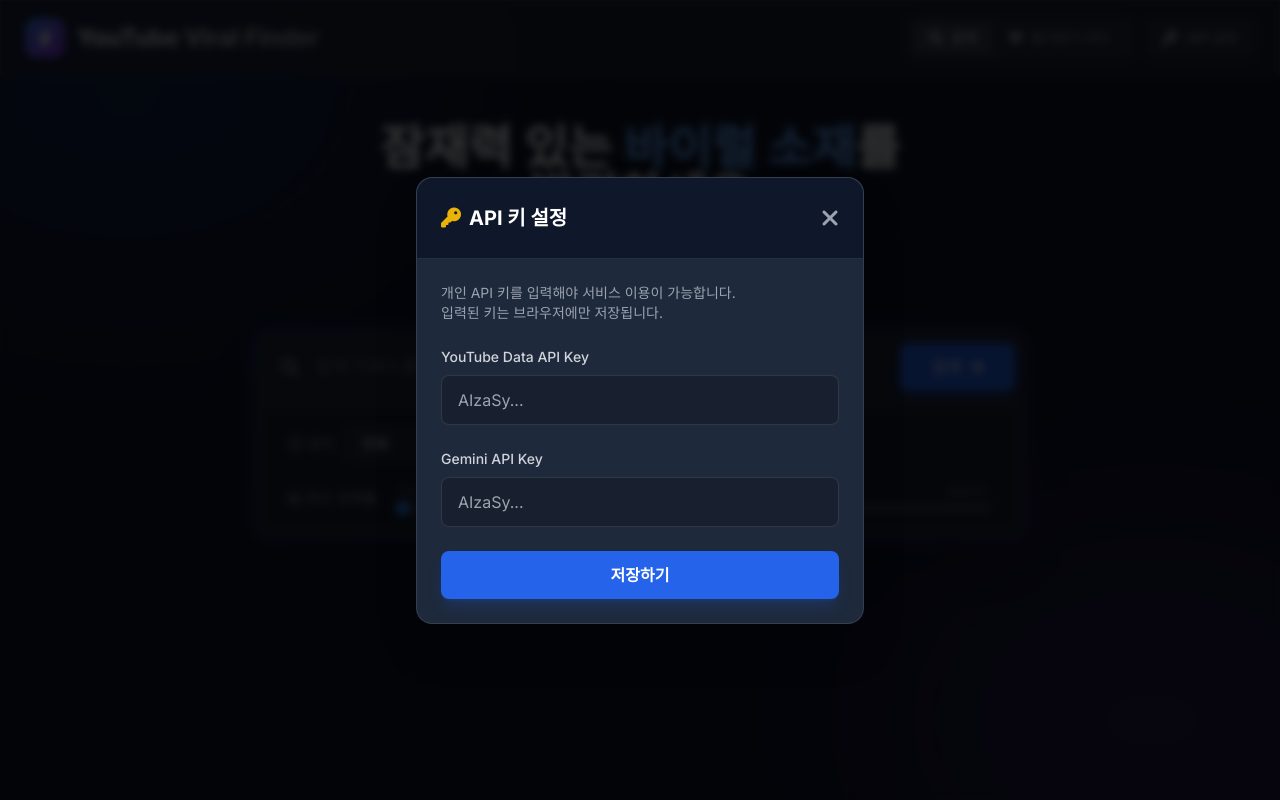
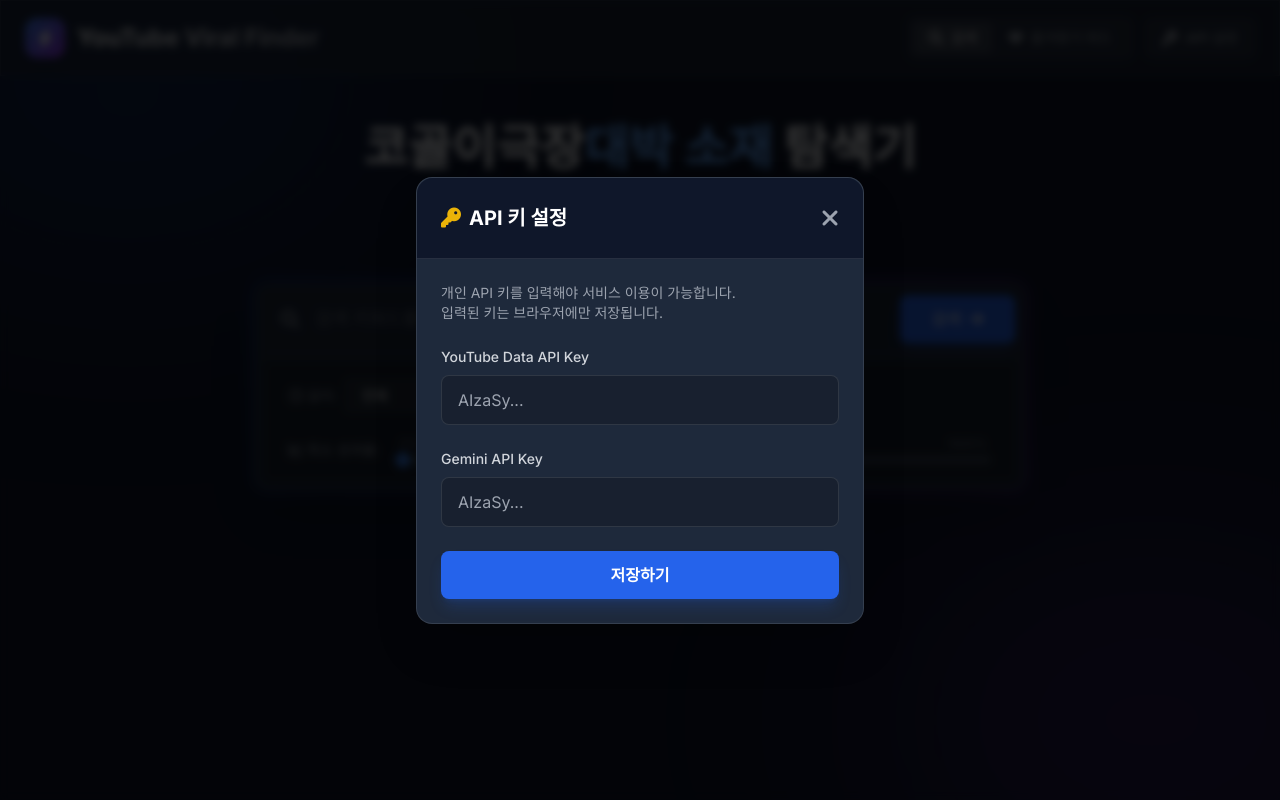
Before and after one commit to ljb2727/YouTubeFinder, a plain HTML site: page index.html in a window 1280 px wide. Drawn offline with nearby package versions, Linux system fonts and the light colour scheme.

Commit message:
Update index.html

```diff
--- a/index.html
+++ b/index.html
@@ -189,7 +189,7 @@
             <!-- Search Section -->
             <section class="max-w-4xl mx-auto mb-16 text-center animate-fade-in">
                 <h2 class="text-4xl md:text-5xl font-bold mb-6 leading-tight">
-                    잠재력 있는 <span class="text-blue-400">바이럴 소재</span>를<br>발견하세요
+                    코골이극장<span class="text-blue-400">대박 소재</span> 탐색기
                 </h2>
                 <p class="text-gray-400 mb-8 text-lg">
                     한국 유튜브 채널을 분석하여 높은 성과를 낸 영상을 찾고,<br>
@@ -205,7 +205,7 @@
                             <i class="fa-solid fa-magnifying-glass text-gray-400 ml-4 text-lg"></i>
                             <input type="text" id="searchInput"
                                 class="w-full bg-transparent border-none text-white px-4 py-3 focus:outline-none text-lg placeholder-gray-500"
-                                placeholder="검색 키워드를 입력하세요 (예: 재테크, 요리, 운동)..."
+                                placeholder="검색 키워드를 입력하세요 (예: 시니어, 시니어드라마)..."
                                 onkeypress="handleEnter(event)">
                             <button onclick="searchVideos()"
                                 class="bg-blue-600 hover:bg-blue-500 text-white px-8 py-3 rounded-lg font-medium transition-all duration-200 flex items-center gap-2 shadow-lg shadow-blue-600/20 whitespace-nowrap">
```
